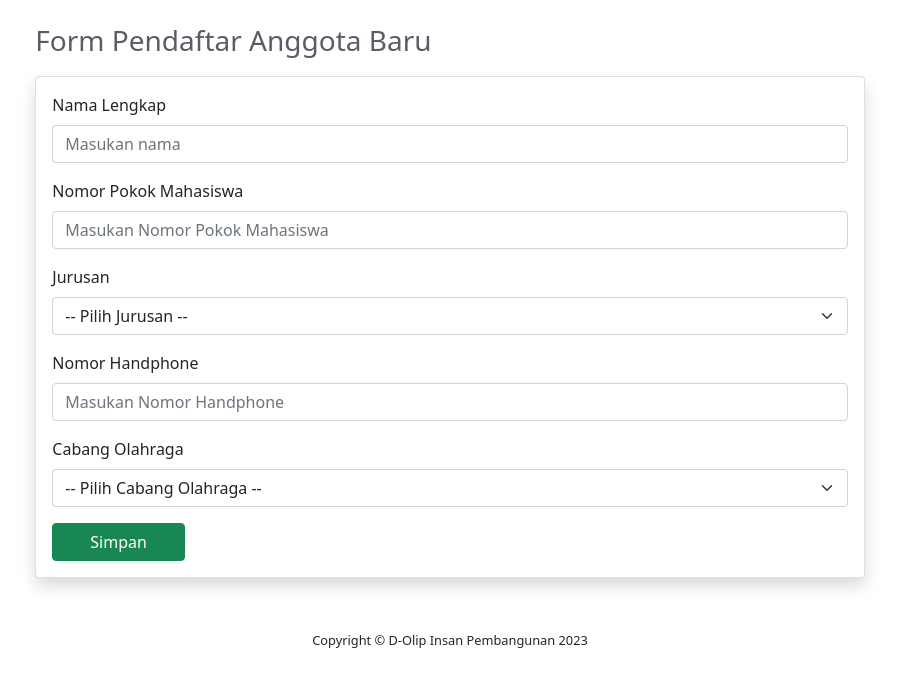
After one commit to andstronout/dolip, a PHP site: page /pendaftaran_anggota.php in a window 1280 px wide. The commit adds this page. Shown: the top 687 px of the page, without its empty margins (190-1089 px from the left). Run offline with PHP 8.4, Linux system fonts and the light colour scheme; some libraries are stand-ins or nearby versions.

Commit message:
maybe fix :)

```diff
--- a/index.php
+++ b/index.php
@@ -112,7 +112,7 @@ $koneksi = koneksi();
           <h2>Welcome to <span>D-OLIP</span></h2>
           <p>Departemen Olahraga Insan Pembangunan </p>
           <div class="d-flex justify-content-center justify-content-lg-start">
-            <a href="#about" class="btn-get-started">Lihat Detail</a>
+            <a href="pendaftaran_anggota.php" class="btn-get-started">Daftar Menjadi Anggota</a>
           </div>
         </div>
         <div class="col-lg-6 order-1 order-lg-2">
@@ -228,7 +228,7 @@ $koneksi = koneksi();
 
         <div class="section-header">
           <h2>Cabang Olahraga</h2>
-          <p>Nulla dolorum nulla nesciunt rerum facere sed ut inventore quam porro nihil id ratione ea sunt quis dolorem dolore earum</p>
+          <p>Cabang olahraga yang ada di D-OLIP Universitas Insan Pembangunan Indonesia</p>
         </div>
 
         <div class="row gy-4 d-flex justify-content-center">
--- /dev/null
+++ b/pendaftaran_anggota.php
@@ -0,0 +1,165 @@
+<?php
+session_start();
+require 'koneksi.php';
+$koneksi = koneksi();
+?>
+
+<!DOCTYPE html>
+<html lang="en">
+
+<head>
+
+  <meta charset="utf-8">
+  <meta http-equiv="X-UA-Compatible" content="IE=edge">
+  <meta name="viewport" content="width=device-width, initial-scale=1, shrink-to-fit=no">
+  <meta name="description" content="">
+  <meta name="author" content="">
+
+  <title>D-OLIP | Anggota</title>
+
+  <!-- Custom fonts for this template-->
+  <link href="../sbadmin/vendor/fontawesome-free/css/all.min.css" rel="stylesheet" type="text/css">
+  <link href="https://fonts.googleapis.com/css?family=Nunito:200,200i,300,300i,400,400i,600,600i,700,700i,800,800i,900,900i" rel="stylesheet">
+
+  <!-- Custom styles for this template-->
+  <link href="../sbadmin/css/sb-admin-2.min.css" rel="stylesheet">
+
+  <!-- Datatables -->
+  <link rel="stylesheet" href="https://cdn.datatables.net/1.13.4/css/jquery.dataTables.css" />
+  <!-- Bootstrap Link -->
+  <link href="https://cdn.jsdelivr.net/npm/bootstrap@5.0.2/dist/css/bootstrap.min.css" rel="stylesheet" integrity="sha384-EVSTQN3/azprG1Anm3QDgpJLIm9Nao0Yz1ztcQTwFspd3yD65VohhpuuCOmLASjC" crossorigin="anonymous">
+
+</head>
+
+<body id="page-top">
+
+  <!-- Page Wrapper -->
+  <div id="wrapper">
+
+    <!-- Begin Page Content -->
+    <div class="container-fluid col-md-8">
+
+      <!-- Page Heading -->
+      <div class="d-sm-flex align-items-center justify-content-between mb-4 py-4">
+        <h1 class="h3 mb-0 text-gray-800">Form Pendaftar Anggota Baru</h1>
+      </div>
+
+      <!-- Content Row -->
+      <div class="row" style="margin-top: -30px;">
+        <!-- Begin Page Content -->
+        <div class="container-fluid">
+          <!-- DataTales Example -->
+          <div class="card shadow mb-4">
+            <div class="card-body">
+              <form action="pendaftaran_oke.php" method="post">
+                <div class="mb-3">
+                  <label for="exampleInputName1" class="form-label">Nama Lengkap</label>
+                  <input type="nama" class="form-control" id="exampleInputName1" aria-describedby="nameHelp" placeholder="Masukan nama" name="nama" required>
+                </div>
+                <div class="mb-3">
+                  <label for="exampleInputnpm1" class="form-label">Nomor Pokok Mahasiswa</label>
+                  <input type="npm" class="form-control" id="exampleInputnpm1" aria-describedby="npmHelp" placeholder="Masukan Nomor Pokok Mahasiswa" name="npm" required>
+                </div>
+                <div class="mb-3">
+                  <label for="select-barang" class="form-label">Jurusan</label><br>
+                  <select class="form-select" aria-label=".form-select-lg example" id="select-jurusan" placeholder="-- Pilih Jurusan --" name="jurusan">
+                    <option selected disabled>-- Pilih Jurusan --</option>
+                    <option value="Sistem Informasi">Sistem Informasi</option>
+                    <option value="Teknik Informatika">Teknik Informatika</option>
+                    <option value="Akutansi">Akutansi</option>
+                    <option value="Manajemen">Manajemen</option>
+                    <option value="Sistem Informasi Akutansi">Sistem Informasi Akutansi</option>
+                  </select>
+                </div>
+                <div class="mb-3">
+                  <label for="exampleInputnomorhp1" class="form-label">Nomor Handphone</label>
+                  <input type="nomorhp" class="form-control" id="exampleInputnomorhp1" placeholder="Masukan Nomor Handphone" name="nomorhp" required>
+                </div>
+                <div class="mb-3">
+                  <label for="select-barang" class="form-label">Cabang Olahraga</label><br>
+                  <select class="form-select" aria-label=".form-select-lg example" id="select-cabor" placeholder="-- Pilih Cabang Olahraga --" name="cabor">
+                    <option selected disabled>-- Pilih Cabang Olahraga --</option>
+                    <option value="Sepak Bola">Sepak Bola</option>
+                    <option value="Basket">Basket</option>
+                    <option value="Silat">Silat</option>
+                    <option value="Futsal">Futsal</option>
+                    <option value="Badminton">Badminton</option>
+                  </select>
+                </div>
+                <button type="submit" class="btn btn-success col-2 " name="simpan">Simpan</button>
+
+              </form>
+            </div>
+          </div>
+
+        </div>
+        <!-- /.container-fluid -->
+      </div>
+
+    </div>
+    <!-- /.container-fluid -->
+
+
+  </div>
+  <!-- End of Main Content -->
+
+  <?php
+  if (isset($_POST['simpan'])) {
+    $sql = $koneksi->query("SELECT * FROM anggota");
+    $hasil = $sql->fetch_assoc();
+    $npm = $hasil['npm'];
+    if ($npm == $_POST['npm']) {
+      echo '
+      <script type="text/javascript">
+        alert("Data anda sudah teregistrasi");
+        window.location.href = "pendaftaran_anggota.php";
+      </script>';
+    } else {
+      $query = $koneksi->query("INSERT INTO anggota (nama, npm, jurusan, cabor, nomorhp) VALUES ('$_POST[nama]','$_POST[npm]','$_POST[jurusan]','$_POST[cabor]','$_POST[nomorhp]')");
+      echo '
+      <script type="text/javascript">
+        alert("Data anggota Berhasil Disimpan");
+        window.location.href = "pendaftaran_oke.php";
+      </script>';
+    }
+  }
+
+  ?>
+
+
+  <!-- Footer -->
+  <footer class="sticky-footer bg-white">
+    <div class="container my-auto">
+      <div class="copyright text-center my-auto">
+        <span>Copyright &copy; D-Olip Insan Pembangunan 2023</span>
+      </div>
+    </div>
+  </footer>
+  <!-- End of Footer -->
+
+  </div>
+  <!-- End of Content Wrapper -->
+
+  </div>
+  <!-- End of Page Wrapper -->
+
+  <!-- Scroll to Top Button-->
+  <a class="scroll-to-top rounded" href="#page-top">
+    <i class="fas fa-angle-up"></i>
+  </a>
+
+
+
+  <!-- Bootstrap core JavaScript-->
+  <script src="../sbadmin/vendor/jquery/jquery.min.js"></script>
+  <script src="../sbadmin/vendor/bootstrap/js/bootstrap.bundle.min.js"></script>
+
+  <!-- Core plugin JavaScript-->
+  <script src="../sbadmin/vendor/jquery-easing/jquery.easing.min.js"></script>
+
+  <!-- Custom scripts for all pages-->
+  <script src="../sbadmin/js/sb-admin-2.min.js"></script>
+
+</body>
+
+</html>
```
Also changed, not shown: admin/daftar-anggota.php (+20 -5 lines), admin/daftar-kegiatan.php (+20 -6 lines), admin/daftar-pelanggan.php (+20 -6 lines), admin/daftar-penjualan.php (+20 -6 lines), admin/daftar-produk.php (+20 -6 lines), pendaftaran_oke.php (added, +34 -0 lines).
